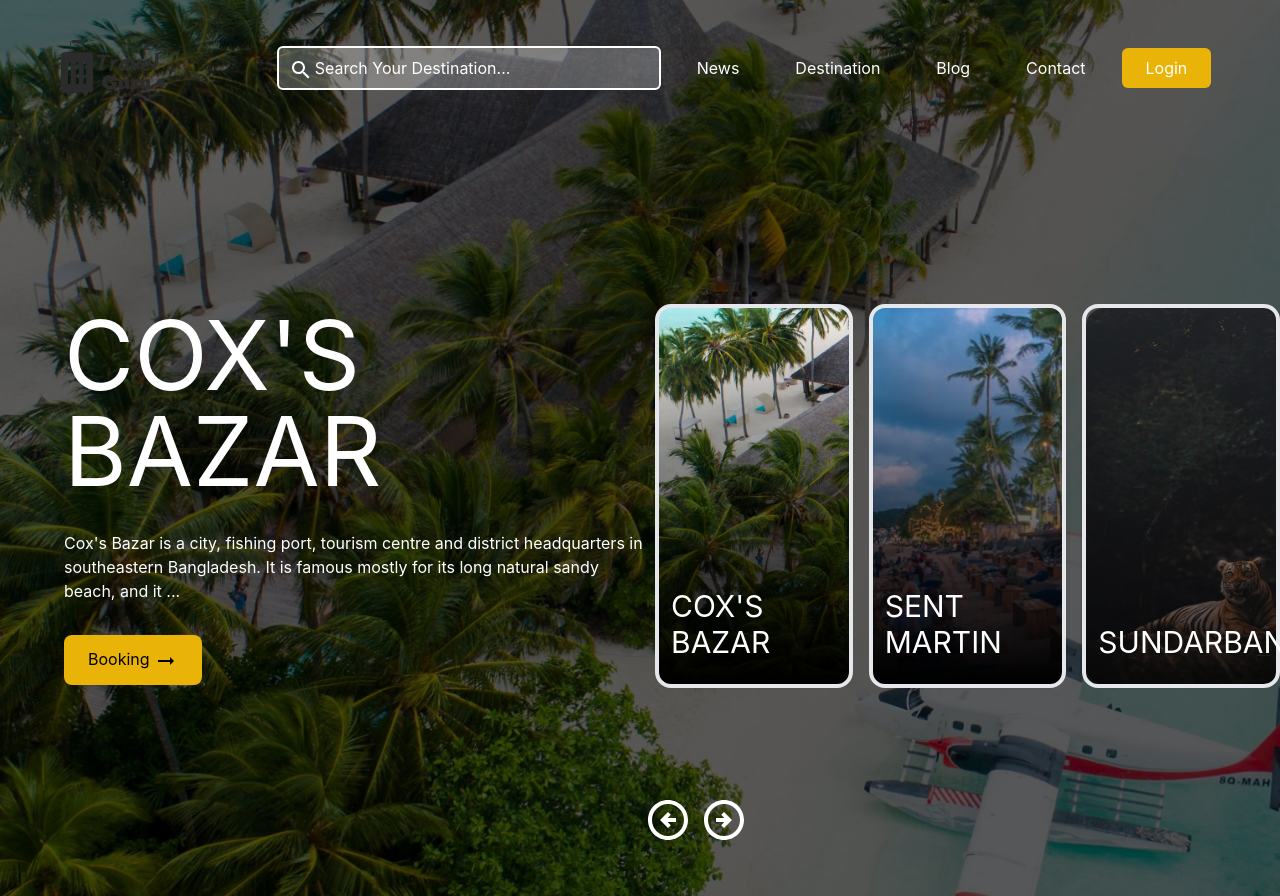
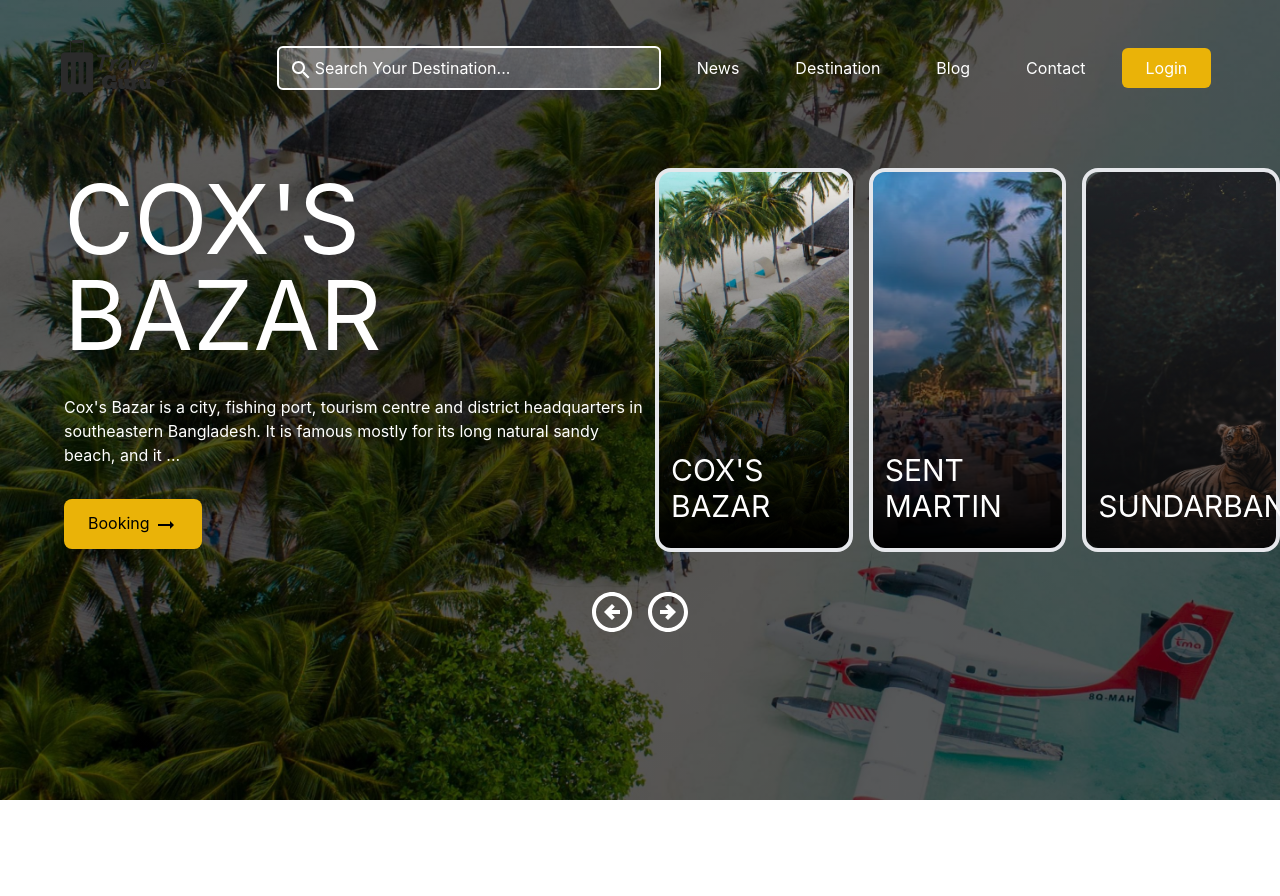
Before and after one commit to Neamul01/travel-guru-app, a React (Create React App) app: page / in a window 1280 px wide. After the commit the page ends 800 px from the top, so only its background shows below. Built offline with nearby package versions, Linux system fonts and the light colour scheme.

Commit message:
icons realigned

```diff
--- a/src/App.js
+++ b/src/App.js
@@ -14,7 +14,7 @@ import coxs from './images/Rectangle1.jpg'
 
 function App() {
   return (
-    <div style={{ backgroundImage: `linear-gradient(to left, rgba(0, 0, 0, 0.663), rgba(0, 0, 0, 0.619)), url(${coxs})`, backgroundSize: 'cover' }}>
+    <div className='h-screen' style={{ backgroundImage: `linear-gradient(to left, rgba(0, 0, 0, 0.663), rgba(0, 0, 0, 0.619)), url(${coxs})`, backgroundSize: 'cover' }}>
       <Header></Header>
       <Routes>
         <Route path='/' element={<Home></Home>}></Route>
--- a/src/pages/Home/Home.js
+++ b/src/pages/Home/Home.js
@@ -9,8 +9,8 @@ import ArrowCircleRightOutlinedIcon from '@mui/icons-material/ArrowCircleRightOu
 
 const Home = () => {
     return (
-        <div className='h-full relative'>
-            <div className='flex items-center h-screen text-white'>
+        <div className=' '>
+            <div className='flex items-center justify-center mt-16 text-white'>
                 <div className=' ml-16'>
                     <h2 className='uppercase text-8xl'>cox's bazar</h2>
                     <p className='text-white my-8'>Cox's Bazar is a city, fishing port, tourism centre and district headquarters in southeastern Bangladesh. It is famous mostly for its long natural sandy beach, and it ...</p>
@@ -35,7 +35,7 @@ const Home = () => {
                     <h2 className='uppercase text-3xl absolute bottom-6'>sundarban</h2>
                 </div>
             </div>
-            <div className='text-white absolute bottom-12 left-1/2 h-auto '>
+            <div className='text-white text-center mt-6 h-auto '>
                 <span><ArrowCircleLeftOutlinedIcon style={{ fontSize: '3rem', cursor: "pointer" }} className='m-1' /></span>
                 <span><ArrowCircleRightOutlinedIcon style={{ fontSize: '3rem', cursor: "pointer" }} className='m-1' /></span>
             </div>
```
